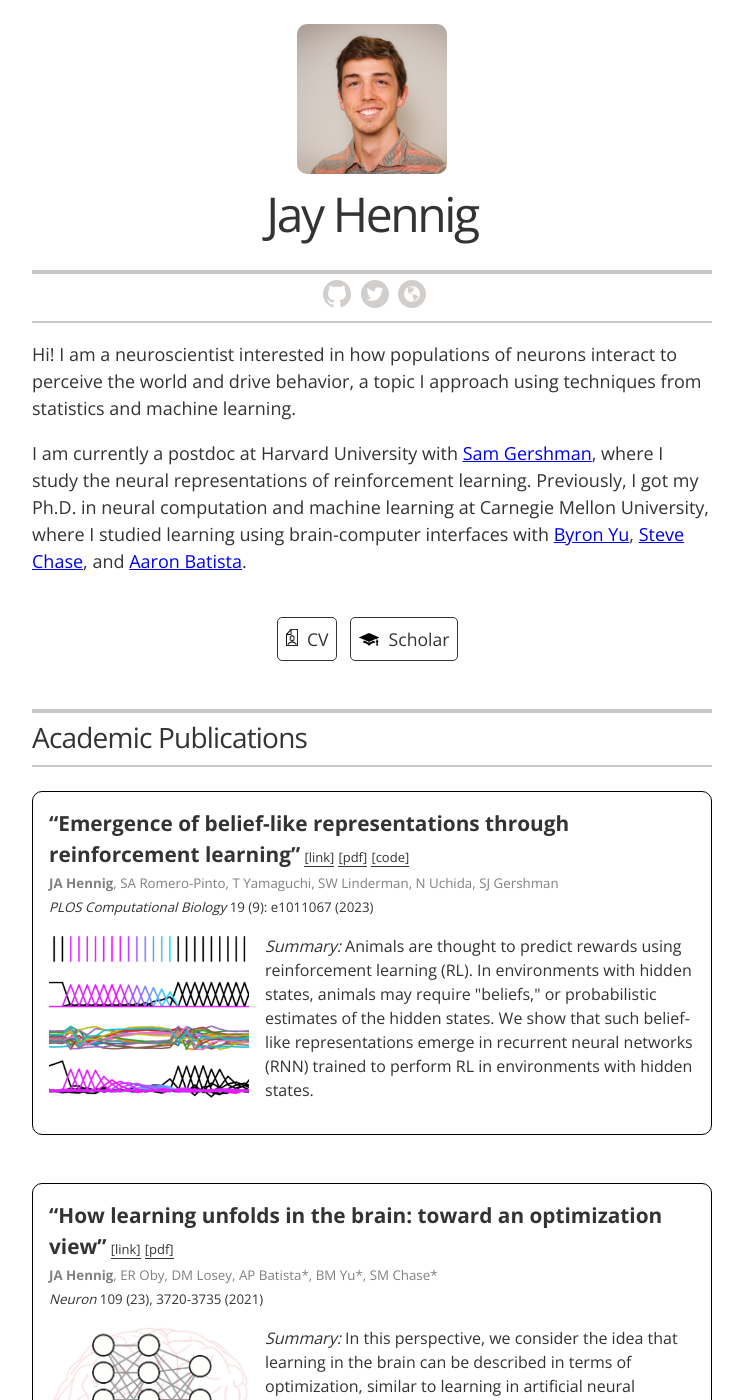
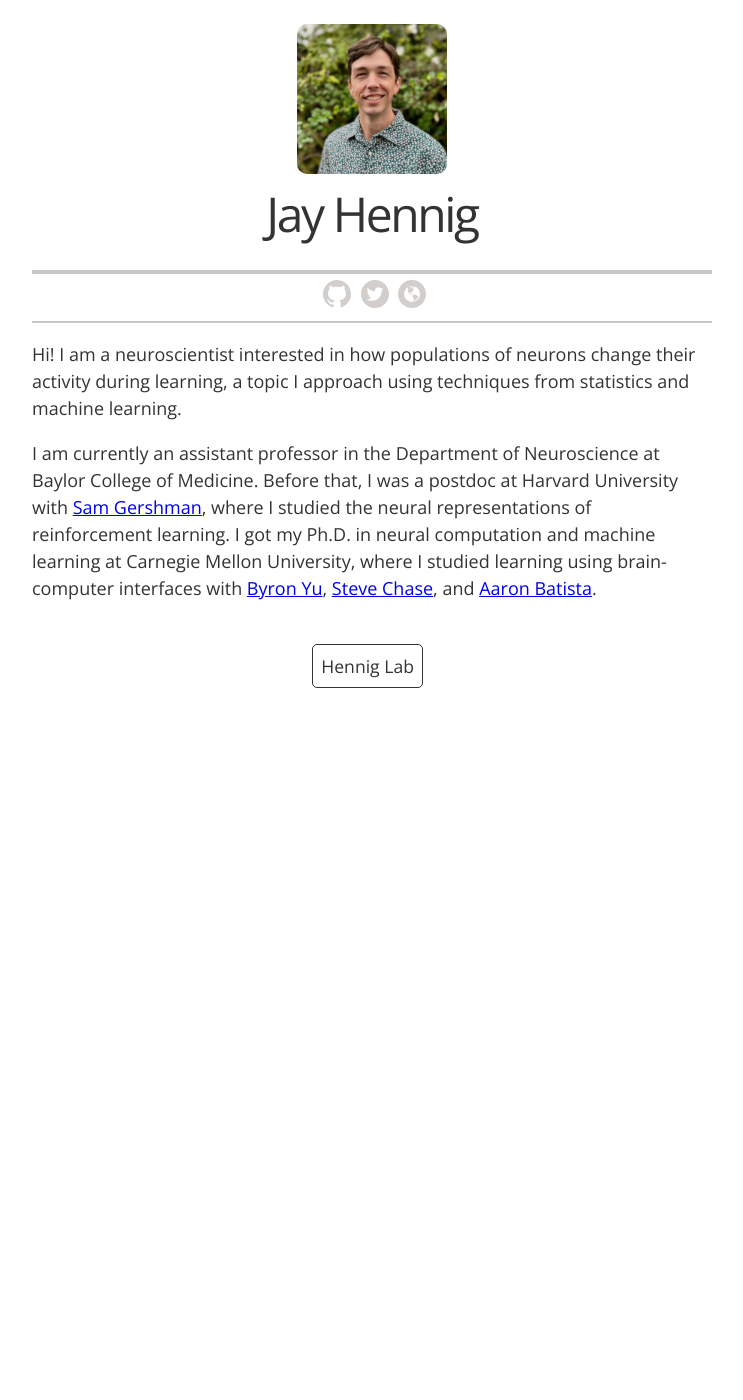
Before and after one commit to mobeets/me, a Jekyll site: the page built from index.html, in a window 1280 px wide and 1400 px high. Shown: the whole window, without its empty margins (268-1011 px from the left). Built offline with Jekyll 4.4.1, drawn with Linux system fonts in a browser that asks for light colours; some of the changed text lies outside the part shown.

Commit message:
update to separate from henniglab

```diff
--- a/_config.yml
+++ b/_config.yml
@@ -12,7 +12,6 @@ sass:
 resume_avatar:                  "true"
 resume_name:                    "Jay Hennig"
 resume_title:                   ""
-resume_header_intro: "<p>Hi! I am a neuroscientist interested in how populations of neurons interact to perceive the world and drive behavior, a topic I approach using techniques from statistics and machine learning.</p><p>I am currently a postdoc at Harvard University with <a href=\"https://gershmanlab.com/\">Sam Gershman</a>, where I study the neural representations of reinforcement learning. Previously, I got my Ph.D. in neural computation and machine learning at Carnegie Mellon University, where I studied learning using brain-computer interfaces with <a href=\"https://users.ece.cmu.edu/~byronyu/\">Byron Yu</a>, <a href=\"http://www.cnbc.cmu.edu/~schase/index.php\">Steve Chase</a>, and <a href=\"https://smile.pitt.edu/\">Aaron Batista</a>.</p>"
 
 # Decide which sections to use
 # comment out to hide
@@ -35,7 +34,7 @@ resume_section_interests:       false
 resume_social_links:
   # resume_email:                 "jhennig@andrew.cmu.edu"
   resume_github_url:            "https://github.com/mobeets"
-  resume_scholar_url:           "https://scholar.google.com/citations?user=Tyl65TEAAAAJ&hl=en"
+  resume_scholar_url:           "https://www.henniglab.org/"
   resume_twitter_url:           "https://twitter.com/jehosafet"
 #   resume_dribbble_url:          ""
   # resume_facebook_url:          "insert Facebook URL here"
--- /dev/null
+++ b/_data/profile.yml
@@ -0,0 +1 @@
+intro: "Hi! I am a neuroscientist interested in how populations of neurons change their activity during learning, a topic I approach using techniques from statistics and machine learning.</p><p>I am currently an assistant professor in the Department of Neuroscience at Baylor College of Medicine. Before that, I was a postdoc at Harvard University with <a href=\"https://gershmanlab.com/\">Sam Gershman</a>, where I studied the neural representations of reinforcement learning. I got my Ph.D. in neural computation and machine learning at Carnegie Mellon University, where I studied learning using brain-computer interfaces with <a href=\"https://users.ece.cmu.edu/~byronyu/\">Byron Yu</a>, <a href=\"https://chaselab.github.io/\">Steve Chase</a>, and <a href=\"https://smile.pitt.edu/\">Aaron Batista</a>."
--- a/_includes/menu-list.html
+++ b/_includes/menu-list.html
@@ -1,5 +1,5 @@
 
 <div class="contact-buttons">
-	<a href="cv.pdf" class="contact-button no-print"><img src="static/icons/icon-cv.png" width="12px;">&nbsp; CV</a>
-	<a href="{{ site.resume_social_links.resume_scholar_url }}" class="contact-button no-print"><img src="static/icons/icon-scholar.png" width="20px;">&nbsp; Scholar</a>
+	<!-- <a href="cv.pdf" class="contact-button no-print"><img src="static/icons/icon-cv.png" width="12px;">&nbsp; CV</a> -->
+	<a href="{{ site.resume_social_links.resume_scholar_url }}" class="contact-button no-print">Hennig Lab</a>
 </div>
--- a/_layouts/resume.html
+++ b/_layouts/resume.html
@@ -27,7 +27,7 @@
         </div>
 
         <div class="executive-summary" itemprop="description">
-          {{ site.resume_header_intro }}
+          <p>{{ site.data.profile.intro }}</p>
         </div>
         {% include menu-list.html %}
         {% if site.resume_section_interests %}
@@ -91,7 +91,7 @@
       </section>
       {% endif %}
 
-      {% if site.resume_section_papers %}
+      <!-- {% if site.resume_section_papers %}
       <section class="content-section">
         <header class="section-header">
           <h2>Academic Publications</h2>
@@ -100,7 +100,7 @@
           {% include papers-list.html %}
         </div>
       </section>
-      {% endif %}
+      {% endif %} -->
 
       {% if site.resume_section_talks %}
       <section class="content-section">
```
Also changed, not shown: static/images/avatar.jpg, 2 other files.
